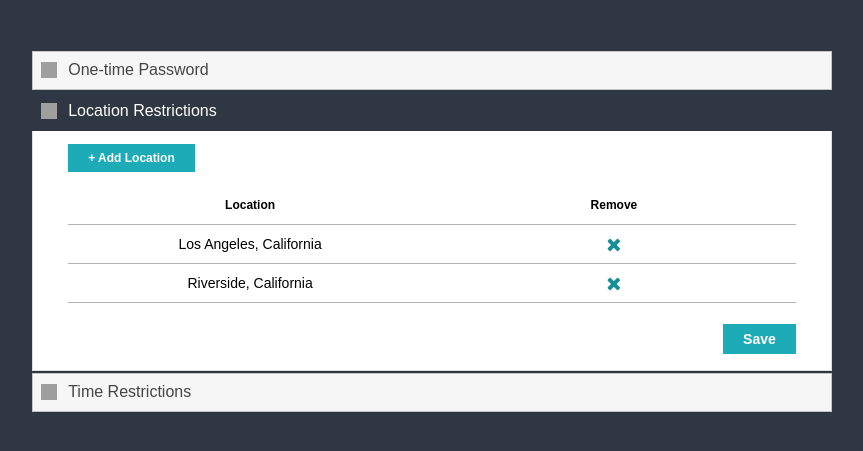
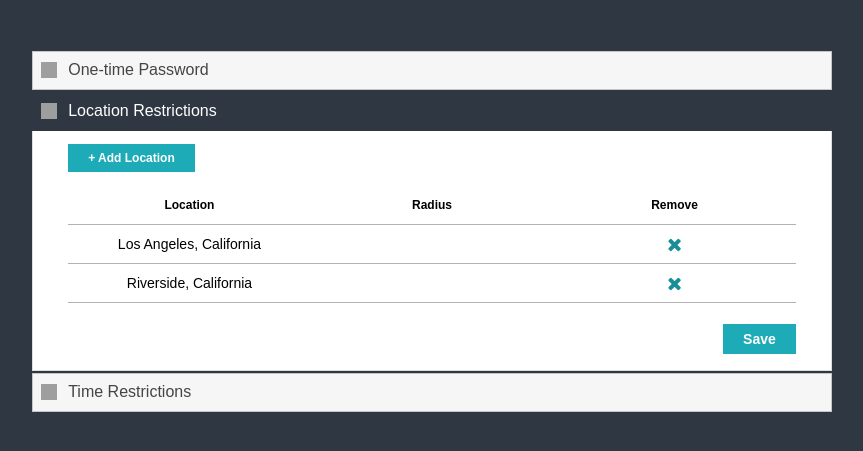
Before and after one commit to mmzdnp3/MF-Auth, a Flask app: template main/app/templates/subsettings.html in a window 1280 px wide, after a click on "Location Restrictions". Shown: the part 191-642 px from the top of the page, without its empty margins (208-1071 px from the left). Run offline with Flask 2, Linux system fonts and the light colour scheme; the template is opened without the code that fills it: most values are stand-ins (such as "Sample title", 1, 10 or a date in 2020); parts of the project's set-up code (start-up, migrations or seed data) failed here and were passed over; some libraries are stand-ins or nearby versions; grey boxes are pictures that could not be loaded.

Commit message:
subsetting changes

```diff
--- a/main/app/templates/subsettings.html
+++ b/main/app/templates/subsettings.html
@@ -18,14 +18,24 @@
       });
     });
 
-  </script>
-
-    <script>
     var deleteRow = function (link) {
      var row = link.parentNode.parentNode;
      var table = row.parentNode;
      table.removeChild(row);
     }
+
+    function addRow(location, radius) {
+    var x = document.getElementById("Locations").rows.length;
+    var table = document.getElementById("Locations");
+    var row = table.insertRow(x);
+    var cell1 = row.insertCell(0);
+    var cell2 = row.insertCell(1);
+    var cell3 = row.insertCell(2);
+    cell1.innerHTML = location;
+    cell2.innerHTML = radius;
+    cell3.innerHTML = '<a class="btn"  onclick="javascript:deleteRow(this); return false;"><i class="fa fa-times fa-lg" style="color:#198d98"></i></a>';
+    }
+
      </script>
 </head>
 <style>
@@ -69,6 +79,7 @@ input[type="submit"]:hover {
   background: #1dabb8;
   padding: 7px 20px;
    text-decoration: none;
+   outline: 0;
 }
 
 
@@ -302,29 +313,38 @@ th {
 
   <div id="accordion">
 
+
+
+<!--    OTP -->
     <h3>One-time Password</h3>
     <div>
       <input type="checkbox" id="onetime" name="onetime" value="enable"> Enable One-time Password Authentication
       <input type="submit" style="float:right; " value="Save">
     </div>
 
+
+
+<!--     LOCATION RESTRICTIONS -->
     <h3>Location Restrictions</h3>
     <div>
 
   <a class="button" href="#popup1" style="color:white">+ Add Location</a>
   <br><br>
 
-  <table>
+  <table id="Locations">
   <tr>
     <th>Location</th>
+    <th>Radius </th>
     <th>Remove</th>
   </tr>
   <tr>
     <td>Los Angeles, California</td>
+    <td></td>
     <td><a class="btn"  onclick="javascript:deleteRow(this); return false;"><i class="fa fa-times fa-lg" style="color:#198d98"></i></a></td>
   </tr>
   <tr>
     <td>Riverside, California</td>
+    <td></td>
     <td><a class="btn" onclick="javascript:deleteRow(this); return false;"><i class="fa fa-times fa-lg" style="color:#198d98"></i></a></td>
   </tr>
 
@@ -332,9 +352,61 @@ th {
 <br><input type="submit" style="float:right" value="Save">
     </div>
 
+
+
+<!--     TIME RESTRICTIONS -->
     <h3>Time Restrictions</h3>
     <div>
-      <div id="time-range">
+        <a class="button" href="#popup2" style="color:white">+ Time Restriction</a><br><br>
+
+    </div>
+  </div>
+
+
+<!--   POPUP -->
+    <div id="popup1" class="overlay">
+      <div class="popup">
+        <a class="close" href="#">&times;</a>
+        <div class="content">
+        <div class="form-horizontal">
+        <div class="form-group">
+          Location:
+          <div class="col-sm-5"><input type="text" class="form-control" id="us2-address"/></div>
+        </div>
+        <div class="form-group">
+        Radius:
+          <div class="col-sm-2" ><input type="text" class="form-control" id="us2-radius"/></div>
+        </div>
+        <div id="us2" style="width: 550px; height: 400px; margin: 0 auto;"></div>
+     <!--  <div class="m-t-small">
+        Lat.:
+        <div class="col-sm-1"><input type="text" class="form-control" style="width: 110px" id="us2-lat"/></div>
+        Long.:
+        <div class="col-sm-1"><input type="text" class="form-control" style="width: 110px" id="us2-lon"/></div>
+      </div> -->
+      </div>
+      <script>$('#us2').locationpicker({
+        location: {latitude: 33.953350, longitude: -117.396156},
+        radius: 0,
+        inputBinding: {
+          latitudeInput: $('#us2-lat'),
+          longitudeInput: $('#us2-lon'),
+          radiusInput: $('#us2-radius'),
+          locationNameInput: $('#us2-address')
+        },
+        enableAutocomplete: true
+        });</script>
+      <br>
+       <a class="button"  onclick="addRow("locationNameInput", radiusInput)">Add</a>
+      </div>
+      </div>
+    </div>
+
+    <div id="popup2" class="overlay">
+      <div class="popup">
+        <a class="close" href="#">&times;</a>
+        <div class="content">
+          <div id="time-range">
         <p>Time Range: <span class="slider-time">10:00 AM</span> - <span class="slider-time2">12:00 PM</span>
 
         </p>
@@ -402,45 +474,13 @@ th {
           $('.slider-time2').html(hours2 + ':' + minutes2);
         }
       });</script>
-    </div>
-  </div>
-    <div id="popup1" class="overlay">
-      <div class="popup">
-        <a class="close" href="#">&times;</a>
-        <div class="content">
-        <div class="form-horizontal">
-        <div class="form-group">
-          Location:
-          <div class="col-sm-5"><input type="text" class="form-control" id="us2-address"/></div>
-        </div>
-        <div class="form-group">
-        Radius:
-          <div class="col-sm-2" ><input type="text" class="form-control" id="us2-radius"/></div>
-        </div>
-        <div id="us2" style="width: 550px; height: 400px; margin: 0 auto;"></div>
-     <!--  <div class="m-t-small">
-        Lat.:
-        <div class="col-sm-1"><input type="text" class="form-control" style="width: 110px" id="us2-lat"/></div>
-        Long.:
-        <div class="col-sm-1"><input type="text" class="form-control" style="width: 110px" id="us2-lon"/></div>
-      </div> -->
-      </div>
-      <script>$('#us2').locationpicker({
-        location: {latitude: 33.953350, longitude: -117.396156},
-        radius: 0,
-        inputBinding: {
-          latitudeInput: $('#us2-lat'),
-          longitudeInput: $('#us2-lon'),
-          radiusInput: $('#us2-radius'),
-          locationNameInput: $('#us2-address')
-        },
-        enableAutocomplete: true
-        });</script>
-      <br>
-      <input type="submit" value="Add">
       </div>
       </div>
     </div>
+
+
+
+
   </form>
 </div>
 
```
